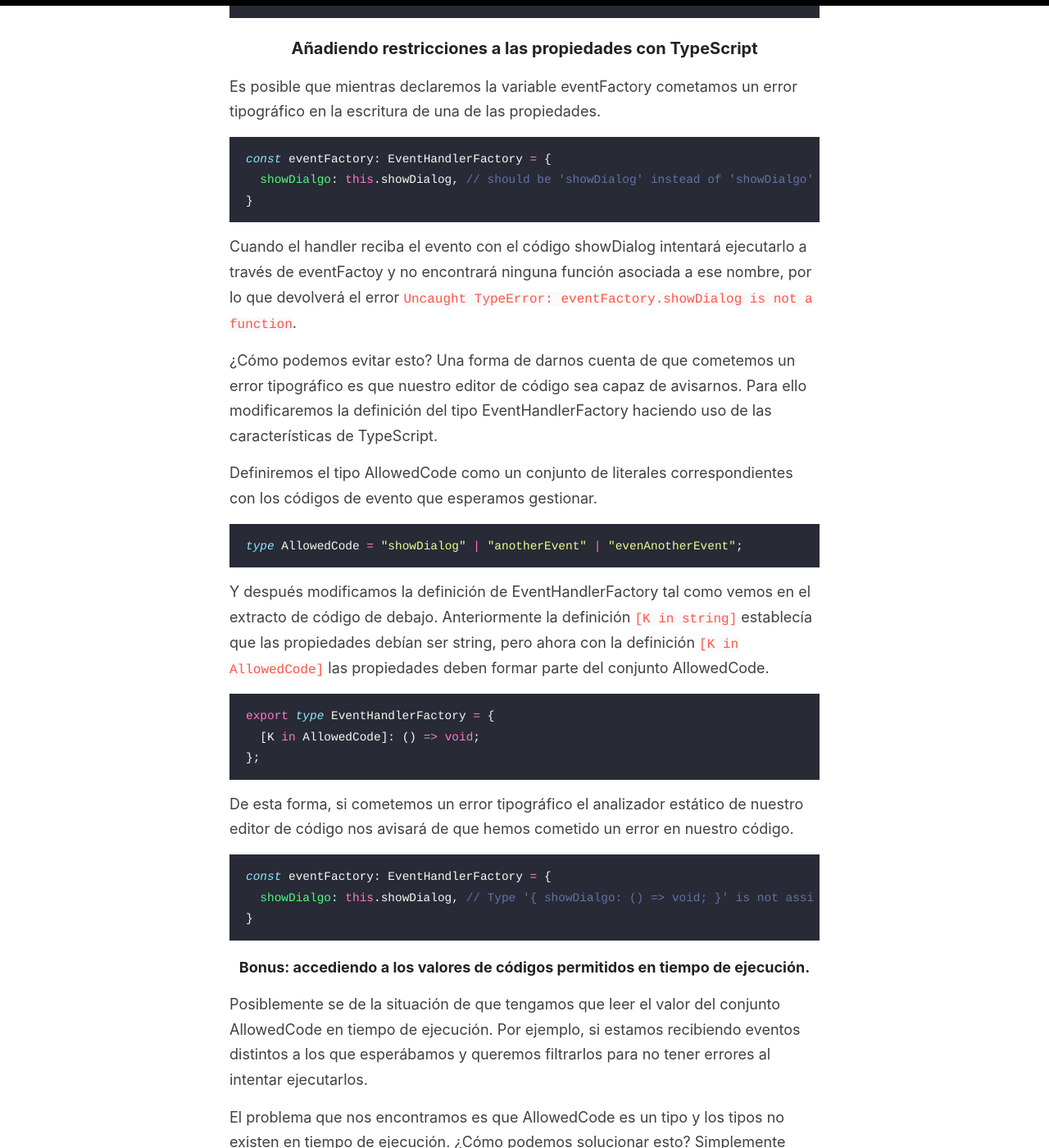
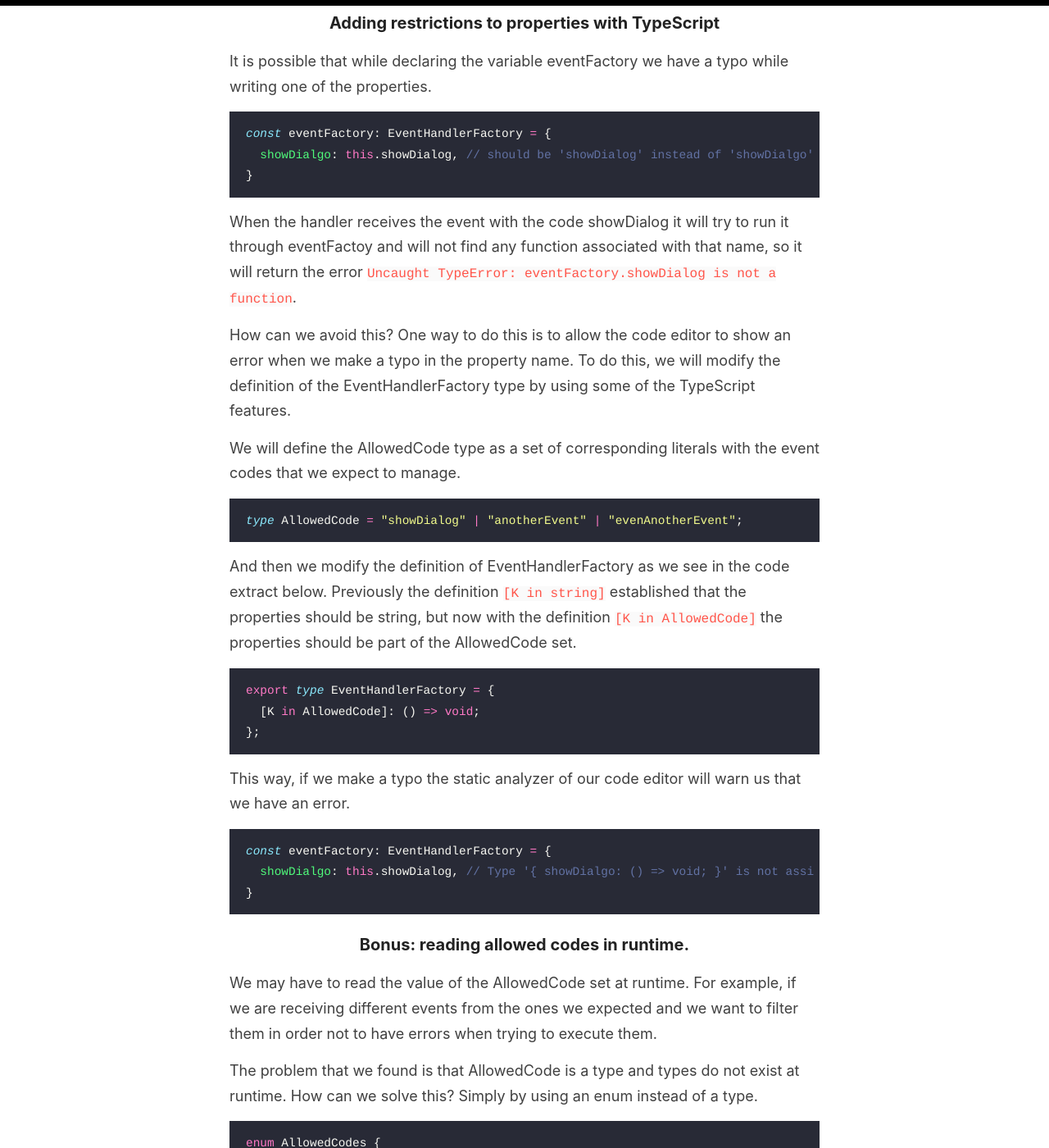
Before and after one commit to agarciabz/agarciabz.github.io, a Jekyll site: the page built from _posts/2020-10-24-typescript-refactor-1.md, in a window 1280 px wide and 1400 px high, scrolled down 2830 px. Shown: the whole window at 82% size. Built offline with Jekyll 4.4.1, drawn with Linux system fonts in a browser that asks for light colours; some of the changed text lies outside the part shown.

Commit message:
Add post in english

````diff
--- a/_posts/2020-10-24-typescript-refactor-1.md
+++ b/_posts/2020-10-24-typescript-refactor-1.md
@@ -3,12 +3,8 @@
 title: Refactoring a TypeScript function, part 1.
 categories: [TypeScript]
 ---
-<!--
-Let's say I'm working on an Angular project that is integrating a web component. This component is a navigation bar that extend its behaviour by adding custom options in a dropdown. Usually these options are links to navigate to external pages. However these options can also fire events that can be handled on the Angular application and run any code we want.
 
-This is how one of these events would look like in the console: -->
-
-En un proyecto tuve que utilizar un componente web que tenía la capacidad de comunicarse con el resto de la aplicación mediante eventos. Este componente era cerrado y no podía modificarlo, pero era configurable mediante parámetros de entrada que permitían modificar el detalle de los eventos que emitían.
+In a previous project I had to use a web component that communicated with the rest of an Angular application through events. This component was closed and I could not modify it, but it was configurable through input parameters that allowed to modify the detail of the events that were issued.
 
 ```
 CustomEvent: {
@@ -21,19 +17,7 @@
 }
 ```
 
-Dependiendo del código del detalle tendremos que ejecutar una determinada función en la aplicación Angular, de modo que en el handler del evento añadiremos un bloque if para asegurarnos de que ejecutamos la función que queremos para el código showDialog. En este caso, mostraremos un diálogo.
-
-<!-- ```html
-<web-component-navbar
-  [languageOptions]="languageOptions"
-  [mainOptions]="mainOptions"
-  [customOptions]="customOptions">
-<web-component-navbar>
-``` -->
-<!--
-So firstly I register the event in my Angular application. As I already know the properties of the event detail, it would be nice to create a type with TypeScript.
-
-In the event callback we add an expression to filter the code.  -->
+Depending on the code of the detail we will have to execute a certain function in the Angular application, so in the event handler we will add an if block to make sure that we execute the function we want for the showDialog code. In this case we will display a dialog on screen.
 
 ```typescript
 document.addEventListener("optionClick", event => {
@@ -43,7 +27,7 @@
 });
 ```
 
-No obstante, es posible que a lo largo del ciclo de vida de esta aplicación tengamos que extender la funcionalidad del web component con nuevos códigos de evento. A partir del código existente podríamos extender el bloque if añadiendo una sentencia else por cada nuevo código que haya que gestionar.
+However, it is possible that throughout the life cycle of this application we will have to extend the functionality of the web component with new event codes. From the existing code we could extend the if block by adding a else statement for each new code to be managed.
 
 ```typescript
 document.addEventListener("optionClick", event => {
@@ -57,7 +41,7 @@
 });
 ```
 
-El problema aquí es que la cantidad la cantidad de funciones y eventos nuevos no está definida. Podría quedarse en tres, o podrían ser veinte, por lo que veinte bloques if anidados podría no ser la solución más elegante. Una alternativa a esto podría ser la sentencia switch, pero se repetiría el problema de que es un bloque de código muy largo. ¿Cómo podríamos simplificar la gestión de pares código-función?
+The problem here is that the number of new functions and events is not final. It could be three, or it could be twenty, so twenty nested if blocks might not be the most elegant solution. An alternative to this could be the switch statement, but it would repeat the problem that it is a very long code block. How could we simplify the management of code-function pairs?
 
 ```typescript
 document.addEventListener("optionClick", event => {
@@ -76,9 +60,8 @@
 });
 ```
 
-### Factoría de métodos como solución
-<!-- TODO Explicar cómo es el patrón factoría -->
-Mediante la variable eventFactory podemos indexar los códigos del detalle de los eventos emitidos y asociarlos a los métodos que queremos ejecutar.
+### Factory method as a solution
+Using the variable eventFactory we can index the codes inside the detail of the issued events and associate them to the methods that we want to execute.
 
 ```typescript
 const eventFactory = {
@@ -88,7 +71,7 @@
 };
 ```
 
-Podemos añadir un tipo a esta factoría mediante los tipos indexados de TypeScript. De esta forma definimos que los índices, que en este caso son los códigos de los eventos, deben ser de tipo string, mientras que la respuesta es una función sin signature ni respuesta.
+We can add a type to this factory using TypeScript's indexed types. This way we define that the indexes, which in this case are the event codes, must be of type string, while the response is a function with no signature or response.
 
 ```typescript
 export type EventHandlerFactory = {
@@ -102,17 +85,17 @@
 };
 ```
 
-De esta forma podemos acceder a un método a partir de su correspondiente código y ejecutarlo sin necesidad de usar sentencias de control.
+This way we can access a method from its corresponding code and execute it without using control sentences.
 
 ```typescript
 document.addEventListener("optionClick", (event: CustomEvent<OptionClick>) => {
-  eventFactory[event.detail.code](); // Recuerda añadir ()
+  eventFactory[event.detail.code](); // Remember to add ()
 });
 ```
 
-### Añadiendo restricciones a las propiedades con TypeScript
+### Adding restrictions to properties with TypeScript
 
-Es posible que mientras declaremos la variable eventFactory cometamos un error tipográfico en la escritura de una de las propiedades.
+It is possible that while declaring the variable eventFactory we have a typo while writing one of the properties.
 
 ```typescript
 const eventFactory: EventHandlerFactory = {
@@ -120,17 +103,17 @@
 }
 ```
 
-Cuando el handler reciba el evento con el código showDialog intentará ejecutarlo a través de eventFactoy y no encontrará ninguna función asociada a ese nombre, por lo que devolverá el error `Uncaught TypeError: eventFactory.showDialog is not a function`.
+When the handler receives the event with the code showDialog it will try to run it through eventFactoy and will not find any function associated with that name, so it will return the error `Uncaught TypeError: eventFactory.showDialog is not a function`.
 
-¿Cómo podemos evitar esto? Una forma de darnos cuenta de que cometemos un error tipográfico es que nuestro editor de código sea capaz de avisarnos. Para ello modificaremos la definición del tipo EventHandlerFactory haciendo uso de las características de TypeScript.
+How can we avoid this? One way to do this is to allow the code editor to show an error when we make a typo in the property name. To do this, we will modify the definition of the EventHandlerFactory type by using some of the TypeScript features.
 
-Definiremos el tipo AllowedCode como un conjunto de literales correspondientes con los códigos de evento que esperamos gestionar.
+We will define the AllowedCode type as a set of corresponding literals with the event codes that we expect to manage.
 
 ```typescript
 type AllowedCode = "showDialog" | "anotherEvent" | "evenAnotherEvent";
 ```
 
-Y después modificamos la definición de EventHandlerFactory tal como vemos en el extracto de código de debajo. Anteriormente la definición `[K in string]` establecía que las propiedades debían ser string, pero ahora con la definición `[K in AllowedCode]` las propiedades deben formar parte del conjunto AllowedCode.
+And then we modify the definition of EventHandlerFactory as we see in the code extract below. Previously the definition `[K in string]` established that the properties should be string, but now with the definition `[K in AllowedCode]` the properties should be part of the AllowedCode set.
 
 ```typescript
 export type EventHandlerFactory = {
@@ -138,7 +121,7 @@
 };
 ```
 
-De esta forma, si cometemos un error tipográfico el analizador estático de nuestro editor de código nos avisará de que hemos cometido un error en nuestro código.
+This way, if we make a typo the static analyzer of our code editor will warn us that we have an error.
 
 ```typescript
 const eventFactory: EventHandlerFactory = {
@@ -146,11 +129,11 @@
 }
 ```
 
-#### Bonus: accediendo a los valores de códigos permitidos en tiempo de ejecución.
+### Bonus: reading allowed codes in runtime.
 
-Posiblemente se de la situación de que tengamos que leer el valor del conjunto AllowedCode en tiempo de ejecución. Por ejemplo, si estamos recibiendo eventos distintos a los que esperábamos y queremos filtrarlos para no tener errores al intentar ejecutarlos.
+We may have to read the value of the AllowedCode set at runtime. For example, if we are receiving different events from the ones we expected and we want to filter them in order not to have errors when trying to execute them.
 
-El problema que nos encontramos es que AllowedCode es un tipo y los tipos no existen en tiempo de ejecución. ¿Cómo podemos solucionar esto? Simplemente utilizando un enumerable en lugar de un tipo.
+The problem that we found is that AllowedCode is a type and types do not exist at runtime. How can we solve this? Simply by using an enum instead of a type.
 
 ```typescript
 enum AllowedCodes {
@@ -160,24 +143,23 @@
 }
 ```
 
-<!-- TODO explicar por qué no puedo acceder a los tipos en tiempo de ejecución -->
-De esta forma sí que podemos acceder a esta lista de valores durante el tiempo de ejecución, tal y como podemos ver en el código de debajo. Y no sólo eso, sino que la funcionalidad del tipo EventHandlerFactory se mantiene igual, ya que está permitido que los índices de los tipos indexados pertenezcan a un enumerable.
+This way we can access the list of values during runtime, as we can see in the code below. Also the functionality of the type EventHandlerFactory remains the same, since indexes can be part of an enum.
 
 ```typescript
 export type EventHandlerFactory = {
-  [K in AllowedCodes]: () => void; // Funciona incluso si AllowedCodes es enum
+  [K in AllowedCodes]: () => void; // Still works if AllowedCodes is an enum
 };
 ```
 
 ```typescript
 document.addEventListener("optionClick", (event: CustomEvent<OptionClick>) => {
   const eventCode = event.detail.code;
-  if (eventCode in AllowedCodes) { // Como es un enum, podemos leerlo en tiempo de ejecucion y usarlo para filtrar
+  if (eventCode in AllowedCodes) { // We can read it in runtime and use it to control the logic flow
     this.helpMenuActionFactory[eventCode]();
   }
 });
 ```
 
-Como habéis podéis comprobar TypeScript es una herramienta muy potente que puede aportar mucha calidad a tus proyectos mediante la comprobación de tipos, evitándonos errores en tiempo de ejecución.
+As you can see, TypeScript is a very powerful tool that can bring a lot of quality to your projects by checking types, avoiding errors at runtime.
 
-En las próximas entradas profundizaré más en algunas funcionalidades de TypeScript interesantes, ¡hasta la próxima!
+In future posts I will go deeper into some interesting TypeScript features.
````
Also changed, not shown: es-posts/2020-10-24-typescript-refactor-1-es.md (added, +166 -0 lines).
